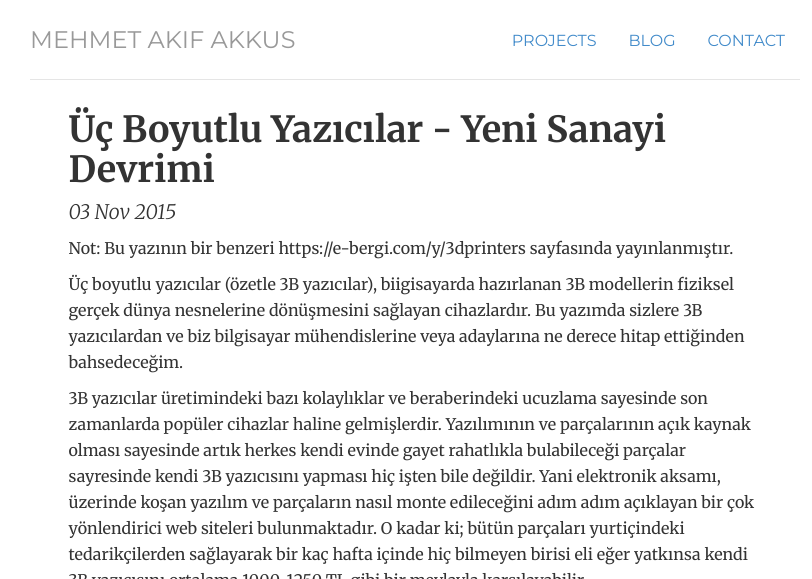
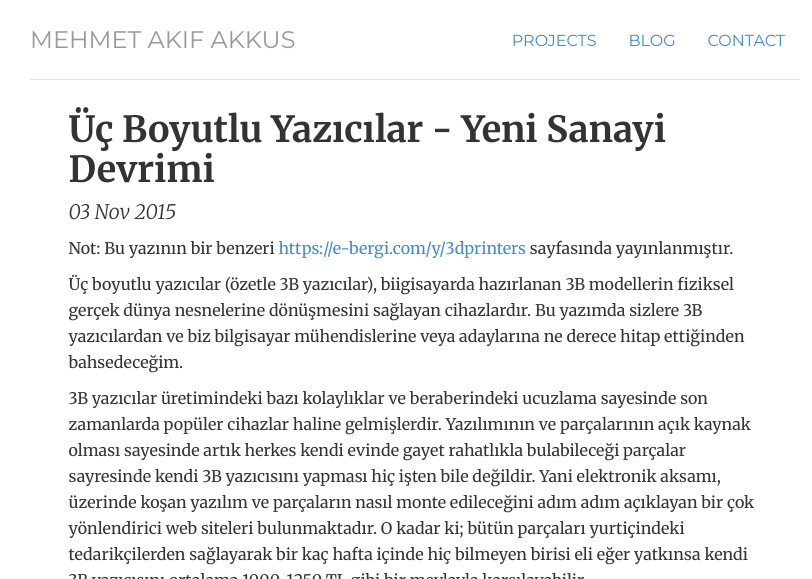
Before and after one commit to mehmetakifakkus/mehmetakifakkus.github.io, a Jekyll site: the page built from _posts/2015-11-03-3-boyutlu-yazicilar-yeni-sanayi-devrimi.md, in a window 1280 px wide and 900 px high, cut to the strip 0-579 px from the top of the window. Shown: the whole strip, without its empty margins (225-1037 px from the left). Built offline with Jekyll 4.4.1, drawn with Linux system fonts in a browser that asks for light colours; some of the changed lines change nothing that is shown.

Commit message:
Link güncellendi

```diff
--- a/_posts/2015-11-03-3-boyutlu-yazicilar-yeni-sanayi-devrimi.md
+++ b/_posts/2015-11-03-3-boyutlu-yazicilar-yeni-sanayi-devrimi.md
@@ -4,7 +4,7 @@ title: "Üç Boyutlu Yazıcılar - Yeni Sanayi Devrimi"
 date: 2015-11-03
 ---
 
-Not: Bu yazının bir benzeri https://e-bergi.com/y/3dprinters sayfasında yayınlanmıştır.
+Not: Bu yazının bir benzeri [https://e-bergi.com/y/3dprinters](https://e-bergi.com/y/3dprinters) sayfasında yayınlanmıştır.
 
 Üç boyutlu yazıcılar (özetle 3B yazıcılar), biigisayarda hazırlanan 3B modellerin fiziksel gerçek dünya nesnelerine dönüşmesini sağlayan cihazlardır. Bu yazımda sizlere 3B yazıcılardan ve biz bilgisayar mühendislerine veya adaylarına ne derece hitap ettiğinden bahsedeceğim.
 
```
